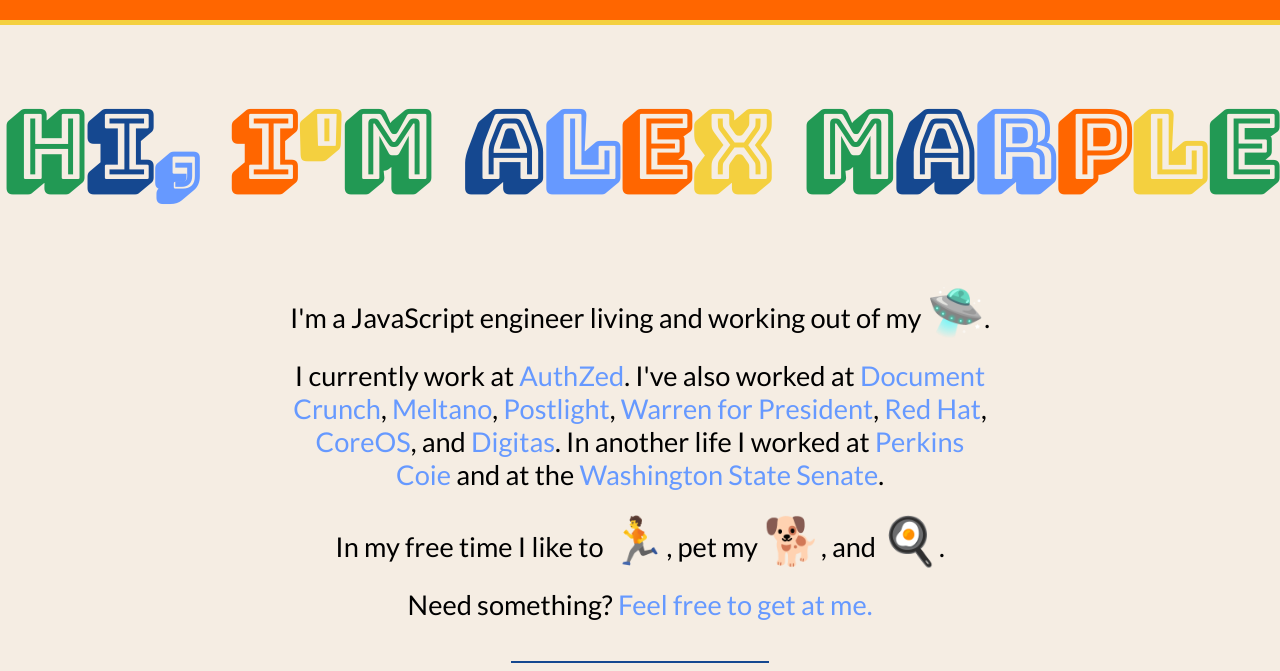
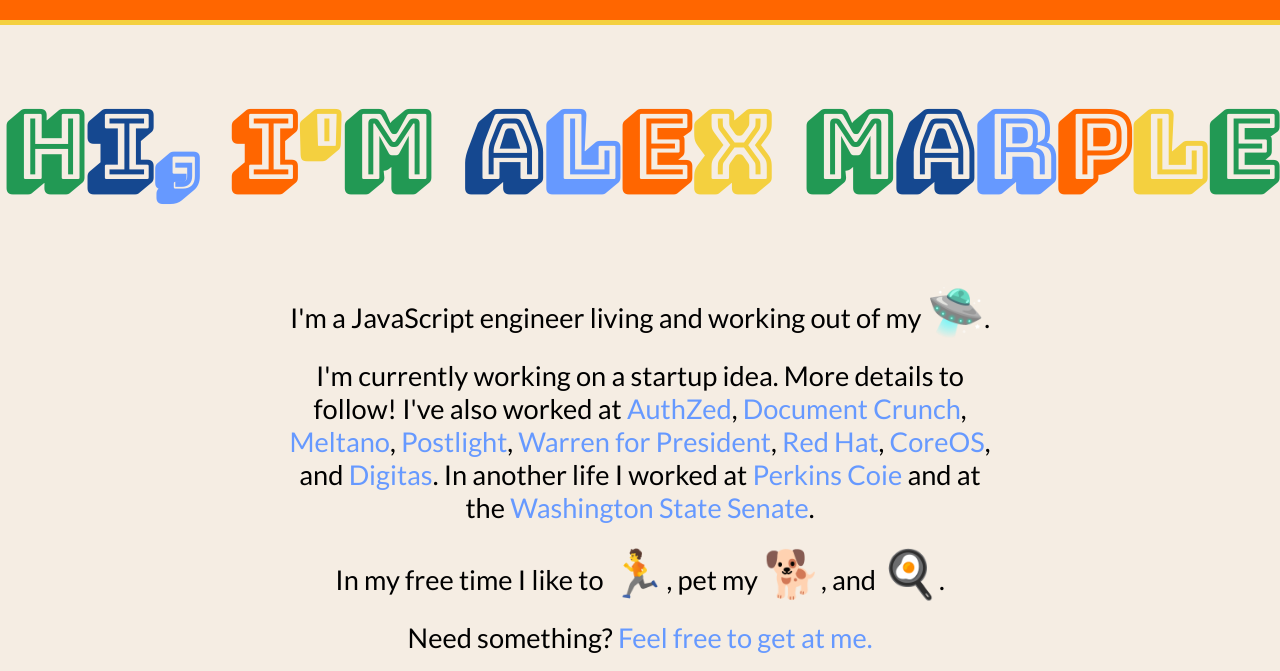
Before and after one commit to alexmarple/alexmarple.github.io, a website: page index.html in a window 1280 px wide. Shown: the top 671 px of the page. Drawn offline with Linux system fonts and the light colour scheme.

Commit message:
Update to reflect startup info

```diff
--- a/index.html
+++ b/index.html
@@ -34,7 +34,7 @@
         <p>I'm a JavaScript engineer living and working out of my <span class="emoji">&#x1F6F8;</span>.</p>
       </section>
       <section class="work">
-        <p>I currently work at <a href="https://www.authzed.com" target="_blank" aria-label="AuthZed">AuthZed</a>. I've also worked at <a href="https://www.documentcrunch.com" target="_blank" aria-label="Document Crunch">Document Crunch</a>, <a href="https://www.meltano.com">Meltano</a>, <a href="https://www.postlight.com">Postlight</a>, <a href="https://www.elizabethwarren.com" target="_blank" aria-label="Elizabeth Warren for president">Warren for President</a>, <a href="https://www.redhat.com" target="_blank" aria-label="Red Hat website">Red Hat</a>, <a href="https://www.coreos.com" target="_blank" aria-label="CoreOS website">CoreOS</a>, and <a href="https://www.digitas.com" target="_blank" aria-label="Digitas website">Digitas</a>. In another life I worked at <a href="https://www.perkinscoie.com" target="_blank" aria-label="Perkins Coie website">Perkins Coie</a> and at the <a href="http://www.leg.wa.gov" target="_blank" aria-label="Washington State Senate website">Washington State Senate</a>.</p>
+        <p>I'm currently working on a startup idea. More details to follow! I've also worked at <a href="https://www.authzed.com" target="_blank" aria-label="AuthZed">AuthZed</a>, <a href="https://www.documentcrunch.com" target="_blank" aria-label="Document Crunch">Document Crunch</a>, <a href="https://www.meltano.com">Meltano</a>, <a href="https://www.postlight.com">Postlight</a>, <a href="https://www.elizabethwarren.com" target="_blank" aria-label="Elizabeth Warren for president">Warren for President</a>, <a href="https://www.redhat.com" target="_blank" aria-label="Red Hat website">Red Hat</a>, <a href="https://www.coreos.com" target="_blank" aria-label="CoreOS website">CoreOS</a>, and <a href="https://www.digitas.com" target="_blank" aria-label="Digitas website">Digitas</a>. In another life I worked at <a href="https://www.perkinscoie.com" target="_blank" aria-label="Perkins Coie website">Perkins Coie</a> and at the <a href="http://www.leg.wa.gov" target="_blank" aria-label="Washington State Senate website">Washington State Senate</a>.</p>
       </section>
       <section class="life">
         <p>In my free time I like to <span class="emoji">&#x1F3C3;</span>, pet my <span class="emoji">&#x1F415;</span>, and <span class="emoji">&#x1F373;</span>.</p>
```
